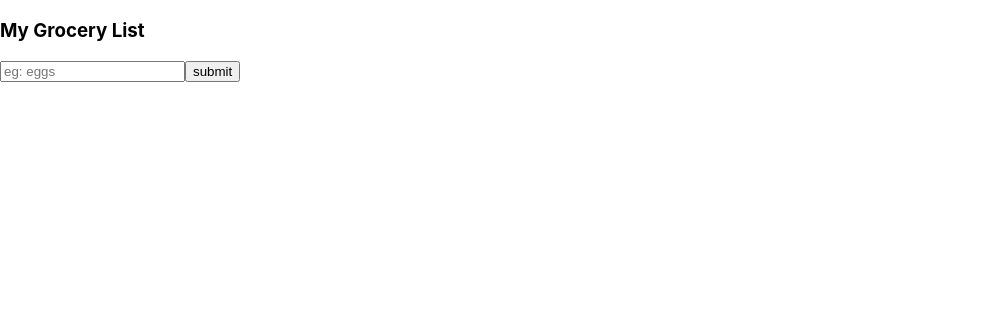
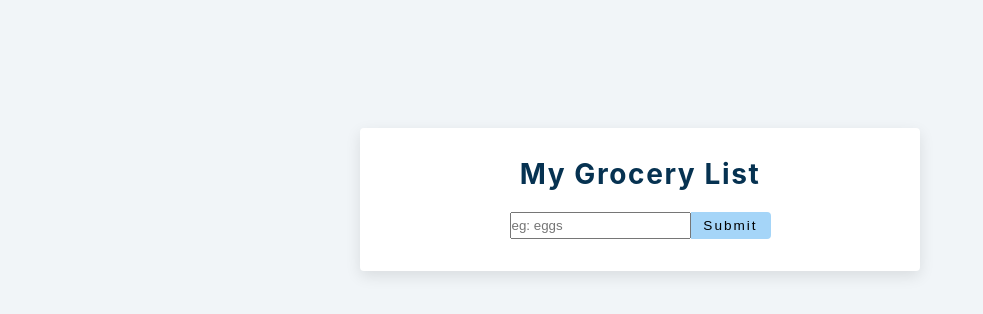
Before and after one commit to LisaVCherian/Grocery-List, a React (Create React App) app in the folder grocery-list/: page / in a window 1280 px wide. Shown: the top 314 px of the page, without its empty margins (0-983 px from the left). Built offline with nearby package versions, Linux system fonts and the light colour scheme.

Commit message:
added styling

```diff
--- a/grocery-list/src/index.css
+++ b/grocery-list/src/index.css
@@ -1,13 +1,300 @@
+:root {
+  /* dark shades of primary color*/
+  --clr-primary-1: hsl(205, 86%, 17%);
+  --clr-primary-2: hsl(205, 77%, 27%);
+  --clr-primary-3: hsl(205, 72%, 37%);
+  --clr-primary-4: hsl(205, 63%, 48%);
+  /* primary/main color */
+  --clr-primary-5: hsl(205, 78%, 60%);
+  /* lighter shades of primary color */
+  --clr-primary-6: hsl(205, 89%, 70%);
+  --clr-primary-7: hsl(205, 90%, 76%);
+  --clr-primary-8: hsl(205, 86%, 81%);
+  --clr-primary-9: hsl(205, 90%, 88%);
+  --clr-primary-10: hsl(205, 100%, 96%);
+  /* darkest grey - used for headings */
+  --clr-grey-1: hsl(209, 61%, 16%);
+  --clr-grey-2: hsl(211, 39%, 23%);
+  --clr-grey-3: hsl(209, 34%, 30%);
+  --clr-grey-4: hsl(209, 28%, 39%);
+  /* grey used for paragraphs */
+  --clr-grey-5: hsl(210, 22%, 49%);
+  --clr-grey-6: hsl(209, 23%, 60%);
+  --clr-grey-7: hsl(211, 27%, 70%);
+  --clr-grey-8: hsl(210, 31%, 80%);
+  --clr-grey-9: hsl(212, 33%, 89%);
+  --clr-grey-10: hsl(210, 36%, 96%);
+  --clr-white: #fff;
+  --clr-red-dark: hsl(360, 67%, 44%);
+  --clr-red-light: hsl(360, 71%, 66%);
+  --clr-green-dark: hsl(125, 67%, 44%);
+  --clr-green-light: hsl(125, 71%, 66%);
+  --clr-black: #222;
+  --transition: all 0.3s linear;
+  --spacing: 0.1rem;
+  --radius: 0.25rem;
+  --light-shadow: 0 5px 15px rgba(0, 0, 0, 0.1);
+  --dark-shadow: 0 5px 15px rgba(0, 0, 0, 0.2);
+  --max-width: 1170px;
+  --fixed-width: 620px;
+}
+/*
+===============
+Global Styles
+===============
+*/
+
+*,
+::after,
+::before {
+  margin: 0;
+  padding: 0;
+  box-sizing: border-box;
+}
 body {
-  margin: 0;
-  font-family: -apple-system, BlinkMacSystemFont, 'Segoe UI', 'Roboto', 'Oxygen',
-    'Ubuntu', 'Cantarell', 'Fira Sans', 'Droid Sans', 'Helvetica Neue',
-    sans-serif;
-  -webkit-font-smoothing: antialiased;
-  -moz-osx-font-smoothing: grayscale;
+  font-family: -apple-system, BlinkMacSystemFont, 'Segoe UI', Roboto, Oxygen,
+    Ubuntu, Cantarell, 'Open Sans', 'Helvetica Neue', sans-serif;
+  background: var(--clr-grey-10);
+  color: var(--clr-grey-1);
+  line-height: 1.5;
+  font-size: 0.875rem;
+}
+ul {
+  list-style-type: none;
+}
+a {
+  text-decoration: none;
+}
+h1,
+h2,
+h3,
+h4 {
+  letter-spacing: var(--spacing);
+  text-transform: capitalize;
+  line-height: 1.25;
+  margin-bottom: 0.75rem;
+}
+h1 {
+  font-size: 3rem;
+}
+h2 {
+  font-size: 2rem;
+}
+h3 {
+  font-size: 1.25rem;
+}
+h4 {
+  font-size: 0.875rem;
+}
+p {
+  margin-bottom: 1.25rem;
+  color: var(--clr-grey-5);
+}
+@media screen and (min-width: 800px) {
+  h1 {
+    font-size: 4rem;
+  }
+  h2 {
+    font-size: 2.5rem;
+  }
+  h3 {
+    font-size: 1.75rem;
+  }
+  h4 {
+    font-size: 1rem;
+  }
+  body {
+    font-size: 1rem;
+  }
+  h1,
+  h2,
+  h3,
+  h4 {
+    line-height: 1;
+  }
+}
+.btn {
+  text-transform: uppercase;
+  background: transparent;
+  color: var(--clr-black);
+  padding: 0.375rem 0.75rem;
+  letter-spacing: var(--spacing);
+  display: inline-block;
+  transition: var(--transition);
+  font-size: 0.875rem;
+  border: 2px solid var(--clr-black);
+  cursor: pointer;
+  box-shadow: 0 1px 3px rgba(0, 0, 0, 0.2);
+  border-radius: var(--radius);
+}
+.btn:hover {
+  color: var(--clr-white);
+  background: var(--clr-black);
+}
+/* section */
+.section {
+  padding: 5rem 0;
 }
 
-code {
-  font-family: source-code-pro, Menlo, Monaco, Consolas, 'Courier New',
-    monospace;
+.section-center {
+  width: 90vw;
+  margin: 0 auto;
+  max-width: 35rem;
+  margin-top: 8rem;
 }
+@media screen and (min-width: 992px) {
+  .section-center {
+    width: 95vw;
+  }
+}
+main {
+  min-height: 100vh;
+  display: grid;
+  place-items: center;
+}
+/*
+===============
+Grocery List
+===============
+*/
+.section-center {
+  background: var(--clr-white);
+  border-radius: var(--radius);
+  box-shadow: var(--light-shadow);
+  transition: var(--transition);
+  padding: 2rem;
+}
+.section-center:hover {
+  box-shadow: var(--dark-shadow);
+}
+.alert {
+  margin-bottom: 1rem;
+  height: 1.25rem;
+  display: grid;
+  align-items: center;
+  text-align: center;
+  font-size: 0.7rem;
+  border-radius: 0.25rem;
+  letter-spacing: var(--spacing);
+  text-transform: capitalize;
+}
+.alert-danger {
+  color: #721c24;
+  background: #f8d7da;
+}
+.alert-success {
+  color: #155724;
+  background: #d4edda;
+}
+.grocery-form h3 {
+  color: var(--clr-primary-1);
+  margin-bottom: 1.5rem;
+  text-align: center;
+}
+.form-control {
+  display: flex;
+  justify-content: center;
+}
+.grocery {
+  padding: 0.25rem;
+  padding-left: 1rem;
+  background: var(--clr-grey-10);
+  border-top-left-radius: var(--radius);
+  border-bottom-left-radius: var(--radius);
+  border-color: transparent;
+  font-size: 1rem;
+  flex: 1 0 auto;
+  color: var(--clr-grey-5);
+}
+.grocery::placeholder {
+  font-family: var(--ff-secondary);
+  color: var(--clr-grey-5);
+}
+.submit-btn {
+  background: var(--clr-primary-8);
+  border-color: transparent;
+  flex: 0 0 5rem;
+  display: grid;
+  align-items: center;
+  padding: 0.25rem;
+  text-transform: capitalize;
+  letter-spacing: 2px;
+  border-top-right-radius: var(--radius);
+  border-bottom-right-radius: var(--radius);
+  cursor: pointer;
+  content: var(--clr-primary-5);
+  transition: var(--transition);
+  font-size: 0.85rem;
+}
+.submit-btn:hover {
+  background: var(--clr-primary-5);
+  color: var(--clr-white);
+}
+
+.grocery-container {
+  margin-top: 2rem;
+}
+
+.grocery-item {
+  display: flex;
+  align-items: center;
+  justify-content: space-between;
+  margin-bottom: 0.5rem;
+  transition: var(--transition);
+  padding: 0.25rem 1rem;
+  border-radius: var(--radius);
+  text-transform: capitalize;
+}
+.grocery-item:hover {
+  color: var(--clr-grey-5);
+  background: var(--clr-grey-10);
+}
+.grocery-item:hover .title {
+  color: var(--clr-grey-5);
+}
+.title {
+  margin-bottom: 0;
+  color: var(--clr-grey-1);
+  letter-spacing: 2px;
+  transition: var(--transition);
+}
+.edit-btn,
+.delete-btn {
+  background: transparent;
+  border-color: transparent;
+  cursor: pointer;
+  font-size: 0.7rem;
+  margin: 0 0.15rem;
+  transition: var(--transition);
+}
+.edit-btn {
+  color: var(--clr-green-light);
+}
+.edit-btn:hover {
+  color: var(--clr-green-dark);
+}
+.delete-btn {
+  color: var(--clr-red-light);
+}
+.delete-btn:hover {
+  color: var(--clr-red-dark);
+}
+.clear-btn {
+  text-transform: capitalize;
+  width: 10rem;
+  height: 1.5rem;
+  display: grid;
+  align-items: center;
+  background: transparent;
+  border-color: transparent;
+  color: var(--clr-red-light);
+  margin: 0 auto;
+  font-size: 0.85rem;
+  letter-spacing: var(--spacing);
+  cursor: pointer;
+  transition: var(--transition);
+  margin-top: 1.25rem;
+}
+.clear-btn:hover {
+  color: var(--clr-red-dark);
+}
```
